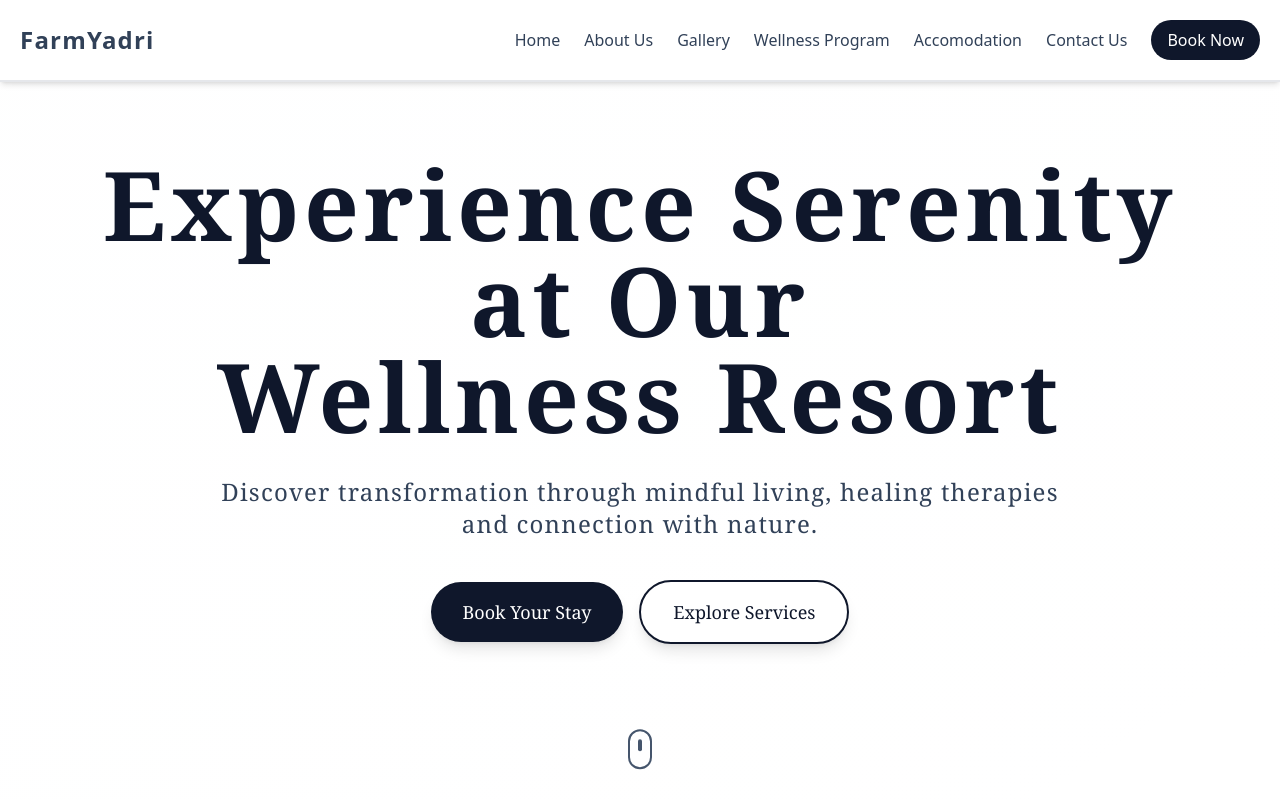
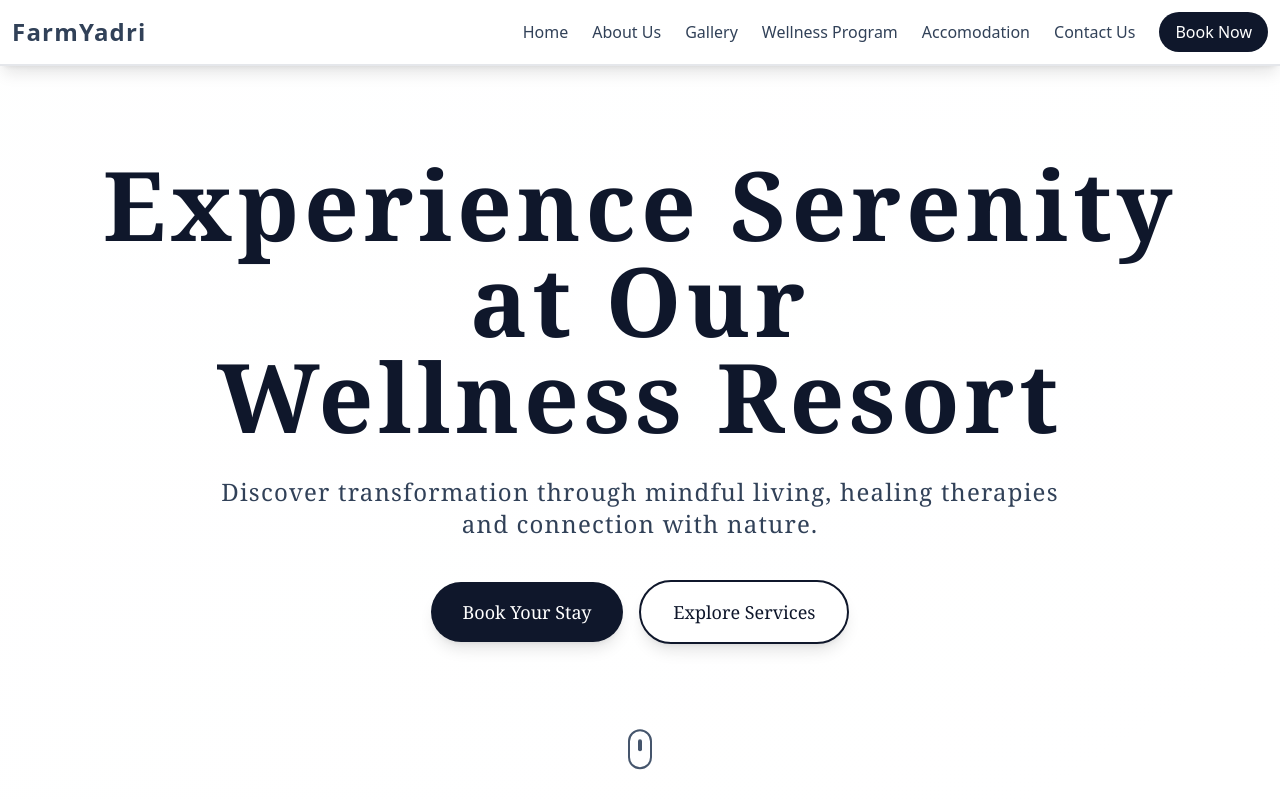
Before and after one commit to RikenMor001/Farmyadri, a React (Vite) app: page / in a window 1280 px wide. Shown: the top 800 px of the page. Built offline with nearby package versions, Linux system fonts and the light colour scheme.

Commit message:
Update NavBar.jsx

```diff
--- a/src/components/NavBar.jsx
+++ b/src/components/NavBar.jsx
@@ -1,6 +1,6 @@
 
 export default function NavBar(){
-    return <div className="flex justify-between items-center p-5 border-b-2 border-gray-200 shadow-md fixed top-0 left-0 right-0 z-50 bg-white backdrop-blur-sm">
+    return <div className="flex justify-between items-center p-3 border-b-2 border-gray-200 shadow-lg fixed top-0 left-0 right-0 z-50 bg-white backdrop-blur-sm">
         <div className= "text-2xl font-bold tracking-wider hover:text-slate-950 transition-all duration-300 text-slate-700 cursor-pointer hover:scale-105">
             FarmYadri
         </div>
```
